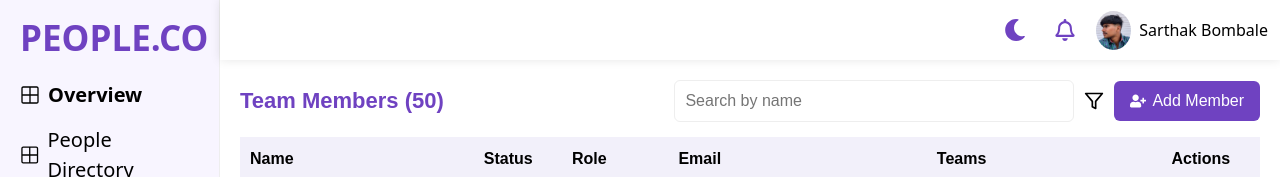
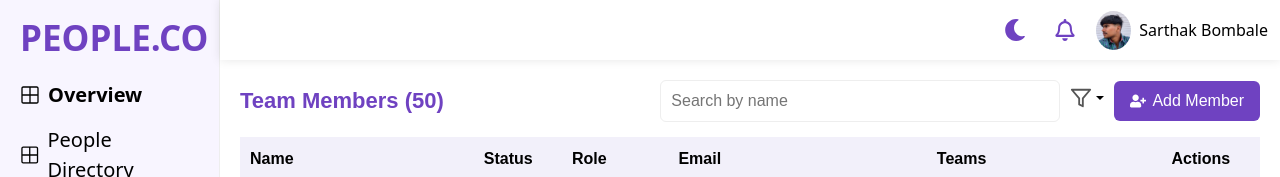
Before and after one commit to sarthakbombale/PeopleDirectory, a React (Vite) app: page /overview/people in a window 1280 px wide. Shown: the top 177 px of the page. Built offline with nearby package versions, Linux system fonts and the light colour scheme.

Commit message:
filter method add

```diff
--- /dev/null
+++ b/src/Components/FilterMenu.jsx
@@ -0,0 +1,40 @@
+import React, { useState } from "react";
+import { Dropdown } from "react-bootstrap";
+import { LuFilter } from "react-icons/lu";
+
+const FilterMenu = ({ onFilterChange }) => {
+  const [show, setShow] = useState(false);
+
+  return (
+    <Dropdown
+      show={show}
+      onMouseEnter={() => setShow(true)}
+      onMouseLeave={() => setShow(false)}
+    >
+      <Dropdown.Toggle
+        as="span"
+        style={{
+          cursor: "pointer",
+          display: "inline-flex",
+          alignItems: "center",
+        }}
+      >
+        <LuFilter style={{ fontSize: "22px", color: "#555" }} />
+      </Dropdown.Toggle>
+
+      <Dropdown.Menu align="end" style={{ minWidth: "150px" }}>
+        {["All", "Name", "Status", "Role", "Email", "Teams"].map((opt) => (
+          <Dropdown.Item
+            key={opt}
+            onClick={() => onFilterChange(opt)}
+            style={{ cursor: "pointer" }}
+          >
+            {opt}
+          </Dropdown.Item>
+        ))}
+      </Dropdown.Menu>
+    </Dropdown>
+  );
+};
+
+export default FilterMenu;
--- a/src/Components/People.jsx
+++ b/src/Components/People.jsx
@@ -7,6 +7,7 @@ import AddMemberModal from "./AddMemberModal";
 import { toast } from "react-toastify";
 import { useTheme } from "../context/ThemeContext";
 import { LuFilter } from "react-icons/lu";
+import FilterMenu from "./FilterMenu";
 
 const getStoredMembers = () => {
   try {
@@ -178,13 +179,8 @@ function People() {
                 }}
               />
 
-              <LuFilter
-                style={{
-                  cursor: "pointer",
-                  color: theme.colors.text,
-                  fontSize: "20px",
-                }}
-              />
+              <FilterMenu onFilterChange={(filter) => console.log("Selected:", filter)} />
+
 
               <button
                 onClick={() => setShowAddModal(true)}
```
